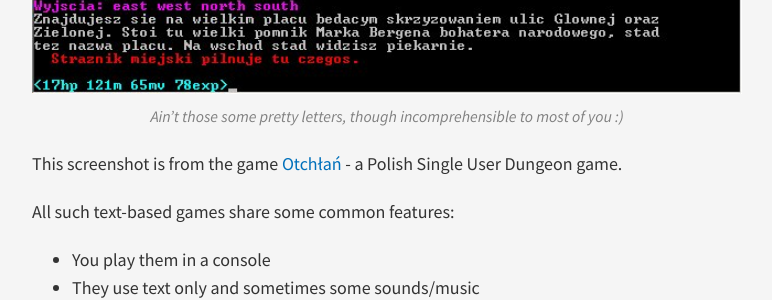
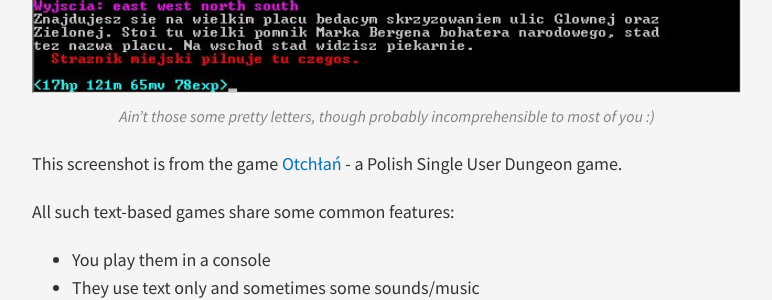
Before and after one commit to rskupnik/rskupnik.github.io, a Jekyll site: the page built from _posts/2017-05-01-introducing-the-story.md, in a window 1280 px wide and 900 px high, scrolled down 499 px. Shown: the part 154-454 px from the top of the window, without its empty margins (253-1025 px from the left). Built offline with Jekyll 4.4.1, drawn with Linux system fonts in a browser that asks for light colours; nearby versions of some CDN libraries.

Commit message:
Several minor fixes to the text

```diff
--- a/_posts/2017-05-01-introducing-the-story.md
+++ b/_posts/2017-05-01-introducing-the-story.md
@@ -8,7 +8,7 @@ title: Introducing The Story - a modern text-based RPG
 Now, when you hear the term "text-based game" you probably conjure images like such.
 
 ![Otchłań]({{site.baseurl}}/public/images/otchlan_1.jpg)
-*Ain't those some pretty letters, though incomprehensible to most of you :)*
+*Ain't those some pretty letters, though probably incomprehensible to most of you :)*
 
 This screenshot is from the game [Otchłań](http://otchlan.pl/) - a Polish Single User Dungeon game.
 
```
Also changed, not shown: _posts/2017-05-02-wordplay-word-processing-engine.md (+2 -0 lines).
